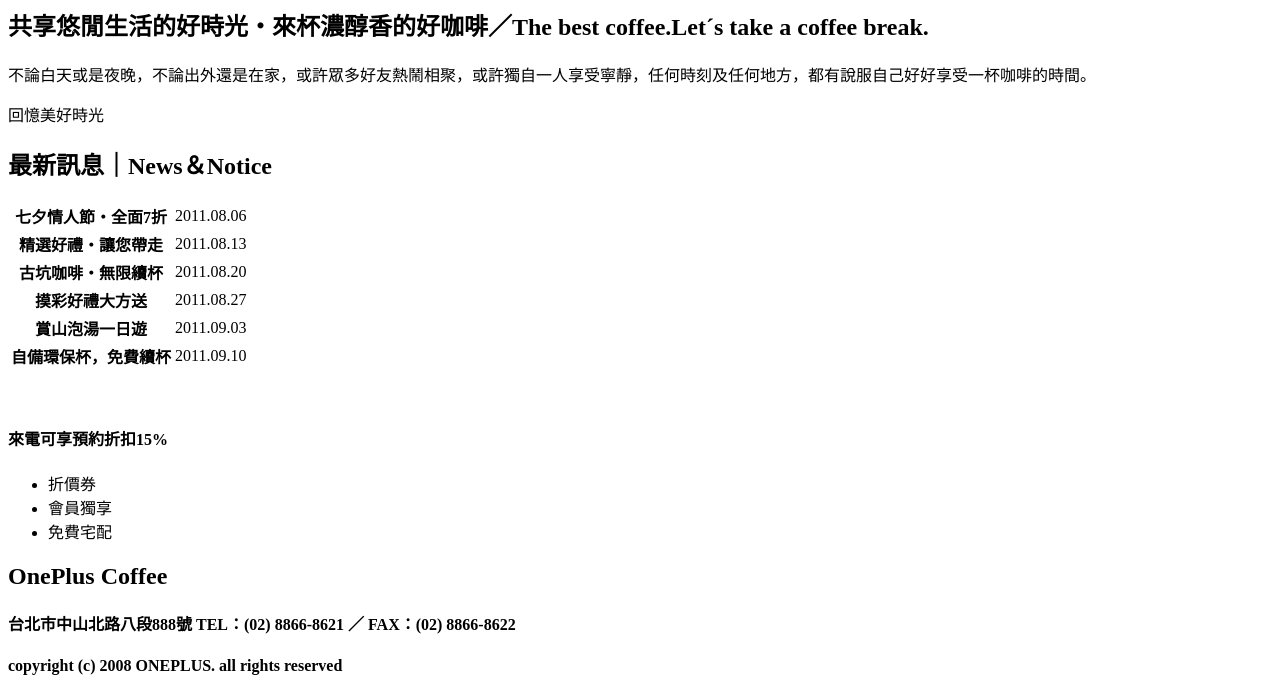
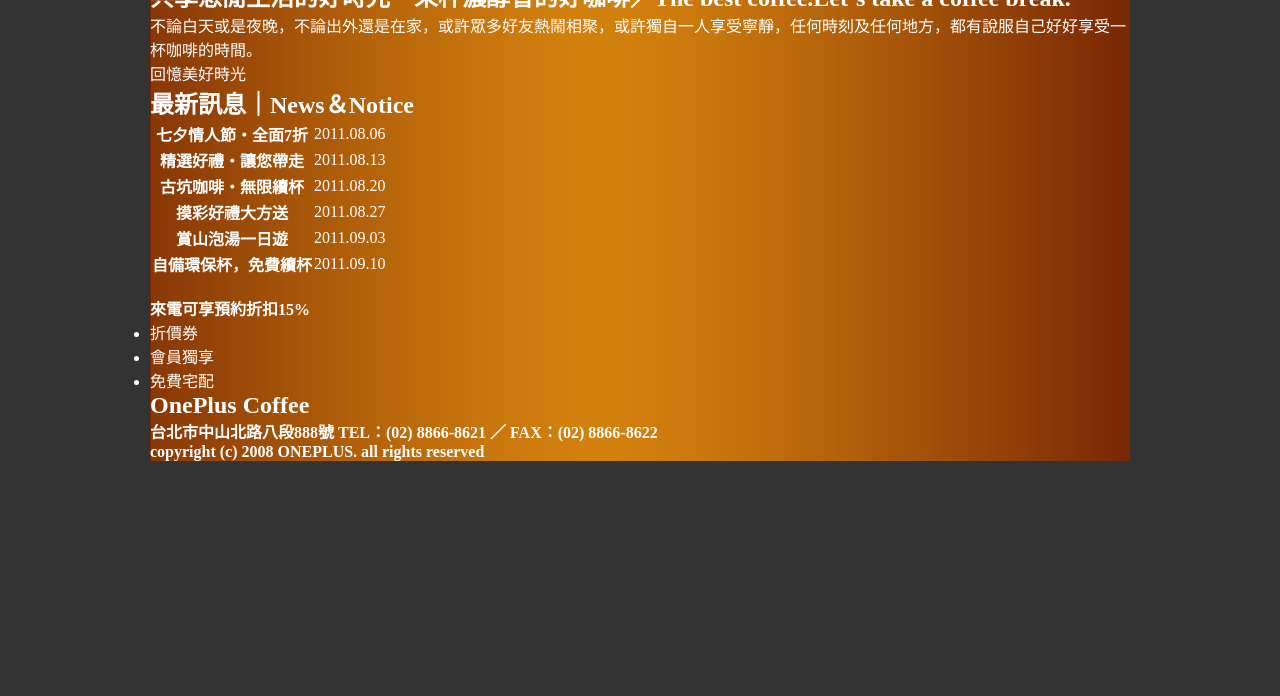
Before and after one commit to pcctw168/OnePlus_Coffee_Web, a plain HTML site: page index.html in a window 1280 px wide. Shown: the part 209-905 px from the top of the page. After the commit the page ends 800 px from the top, so only its background shows below. Drawn offline with Linux system fonts and the light colour scheme.

Commit message:
7-5 設定 CSS 美化網頁

```diff
--- a/layout.css
+++ b/layout.css
@@ -1,2 +1,19 @@
 @charset "UTF-8";
 /* CSS Document */
+
+*{
+	padding:0;
+	margin:0;
+}
+
+body{
+	background-color:#333;
+	padding:30px 0 30px 0;
+	color:#FFF;
+}
+
+#wrapper{
+	width:980px;
+	margin:0 auto;
+	background-image:url(images/wrapper_bg.jpg);
+}
```
